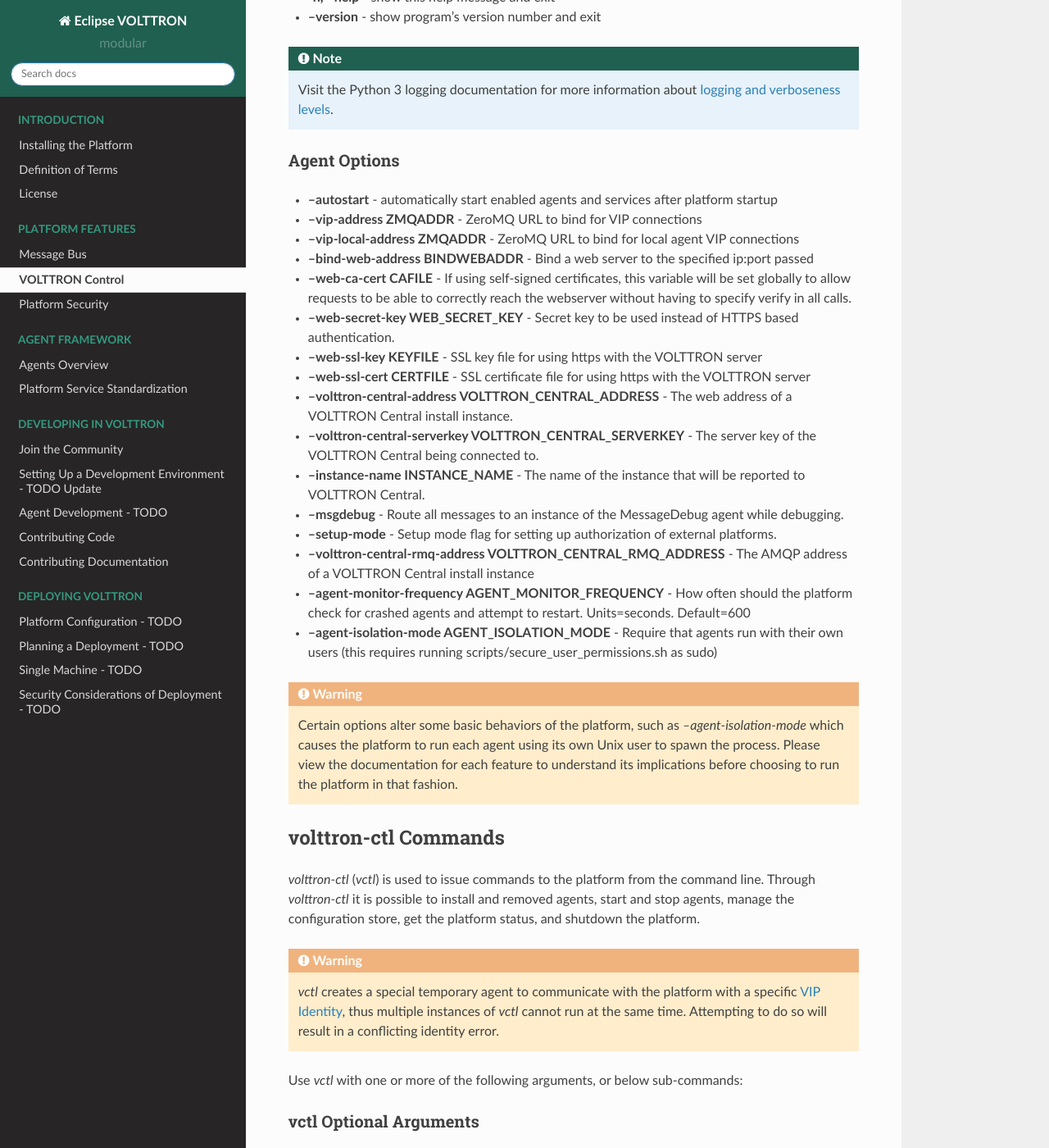
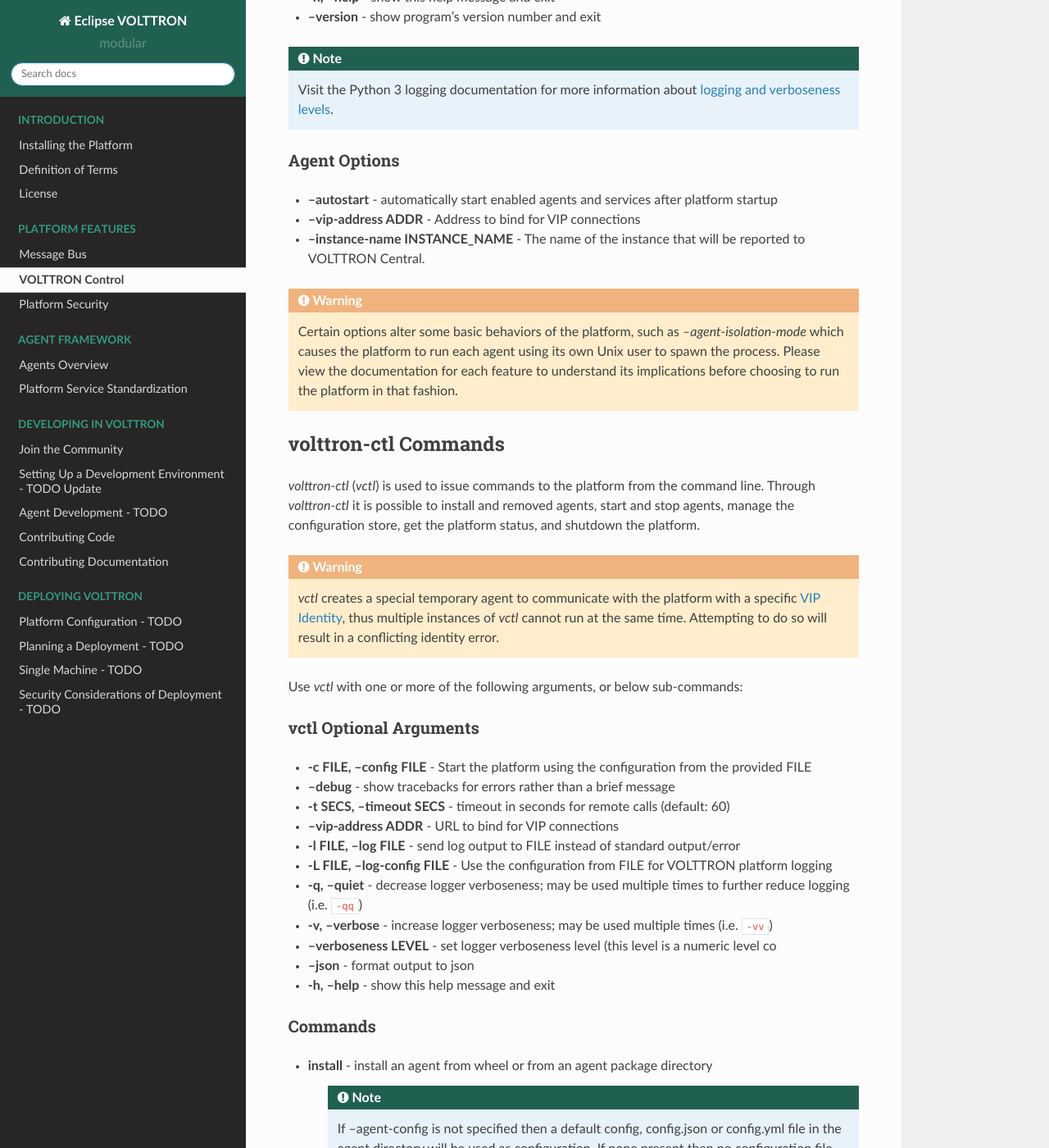
Before and after one commit to schandrika/volttron-docs, a Sphinx documentation site: the page built from source/platform-features/control/index.rst, in a window 1280 px wide and 1400 px high, scrolled down 1942 px. Shown: the whole window at 82% size. Built offline with Sphinx 7.4.7 and the Read the Docs theme 2.0.0, drawn with Linux system fonts in a browser that asks for light colours; pages that are not in the unit, such as notebooks, are missing from menus; some of the changed text lies outside the part shown.

Commit message:
Update to client and server commands

```diff
--- a/source/platform-features/control/index.rst
+++ b/source/platform-features/control/index.rst
@@ -96,26 +96,8 @@
 -------------
 
 - **--autostart** - automatically start enabled agents and services after platform startup
-- **--vip-address ZMQADDR** - ZeroMQ URL to bind for VIP connections
-- **--vip-local-address ZMQADDR** - ZeroMQ URL to bind for local agent VIP connections
-- **--bind-web-address BINDWEBADDR** - Bind a web server to the specified ip:port passed
-- **--web-ca-cert CAFILE** - If using self-signed certificates, this variable will be set globally to allow requests to
-  be able to correctly reach the webserver without having to specify verify in all calls.
-- **--web-secret-key WEB_SECRET_KEY** - Secret key to be used instead of HTTPS based authentication.
-- **--web-ssl-key KEYFILE** - SSL key file for using https with the VOLTTRON server
-- **--web-ssl-cert CERTFILE** - SSL certificate file for using https with the VOLTTRON server
-- **--volttron-central-address VOLTTRON_CENTRAL_ADDRESS** - The web address of a VOLTTRON Central install instance.
-- **--volttron-central-serverkey VOLTTRON_CENTRAL_SERVERKEY** - The server key of the VOLTTRON Central being connected
-  to.
+- **--vip-address ADDR** - Address to bind for VIP connections
 - **--instance-name INSTANCE_NAME** - The name of the instance that will be reported to VOLTTRON Central.
-- **--msgdebug** - Route all messages to an instance of the MessageDebug agent while debugging.
-- **--setup-mode** - Setup mode flag for setting up authorization of external platforms.
-- **--volttron-central-rmq-address VOLTTRON_CENTRAL_RMQ_ADDRESS** - The AMQP address of a VOLTTRON Central install
-  instance
-- **--agent-monitor-frequency AGENT_MONITOR_FREQUENCY** - How often should the platform check for crashed agents
-  and attempt to restart. Units=seconds. Default=600
-- **--agent-isolation-mode AGENT_ISOLATION_MODE** - Require that agents run with their own users (this requires running
-  scripts/secure_user_permissions.sh as sudo)
 
 .. warning::
 
@@ -146,8 +128,7 @@
 - **-c FILE, --config FILE** - Start the platform using the configuration from the provided FILE
 - **--debug** - show tracebacks for errors rather than a brief message
 - **-t SECS, --timeout SECS** - timeout in seconds for remote calls (default: 60)
-- **--msgdebug MSGDEBUG** - route all messages to an agent while debugging
-- **--vip-address ZMQADDR** - ZeroMQ URL to bind for VIP connections
+- **--vip-address ADDR** - URL to bind for VIP connections
 - **-l FILE, --log FILE** - send log output to FILE instead of standard output/error
 - **-L FILE, --log-config FILE** - Use the configuration from FILE for VOLTTRON platform logging
 - **-q, --quiet** - decrease logger verboseness; may be used multiple times to further reduce logging (i.e. ``-qq``)
```
